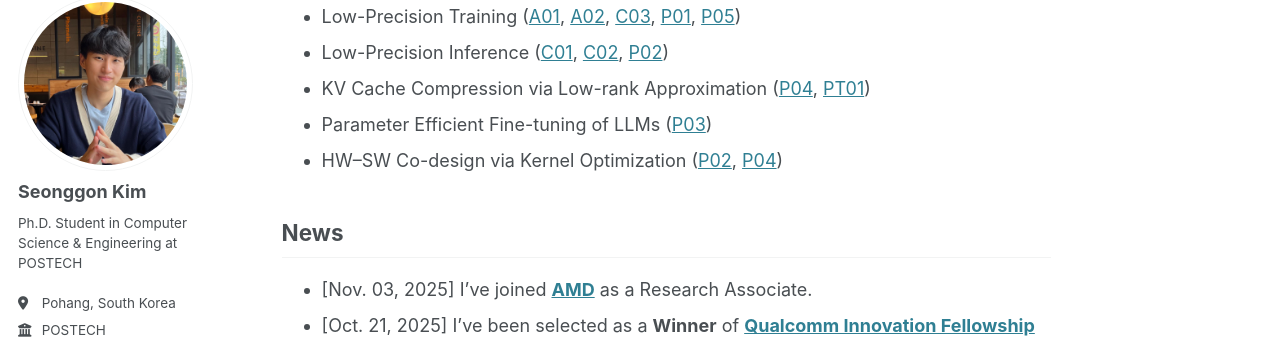
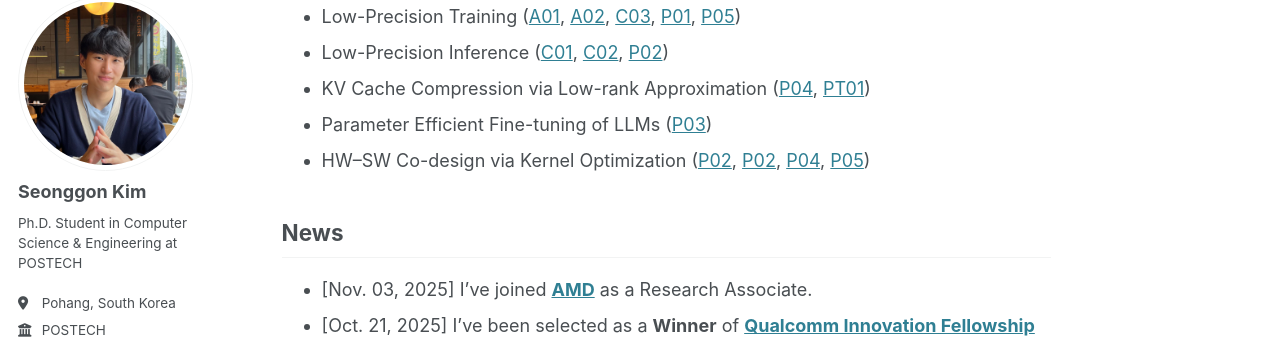
Before and after one commit to sungonuni/sungonuni.github.io, a Jekyll site: the page built from _pages/about.md, in a window 1280 px wide and 900 px high, scrolled down 350 px. Shown: the part 110-452 px from the top of the window. Built offline with Jekyll 4.4.1, drawn with Linux system fonts in a browser that asks for light colours; some web fonts are replaced.

Commit message:
link update

```diff
--- a/_pages/about.md
+++ b/_pages/about.md
@@ -17,7 +17,7 @@ Research Keywords
 - Low-Precision Inference ([C01](#C01), [C02](#C02), [P02](#P02))
 - KV Cache Compression via Low-rank Approximation ([P04](#P04), [PT01](#PT01))
 - Parameter Efficient Fine-tuning of LLMs ([P03](#P03))
-- HW–SW Co-design via Kernel Optimization ([P02](#P02), [P04](#P04))
+- HW–SW Co-design via Kernel Optimization ([P02](#P01), [P02](#P02), [P04](#P04), [P05](#P05))
 
 
 
```
